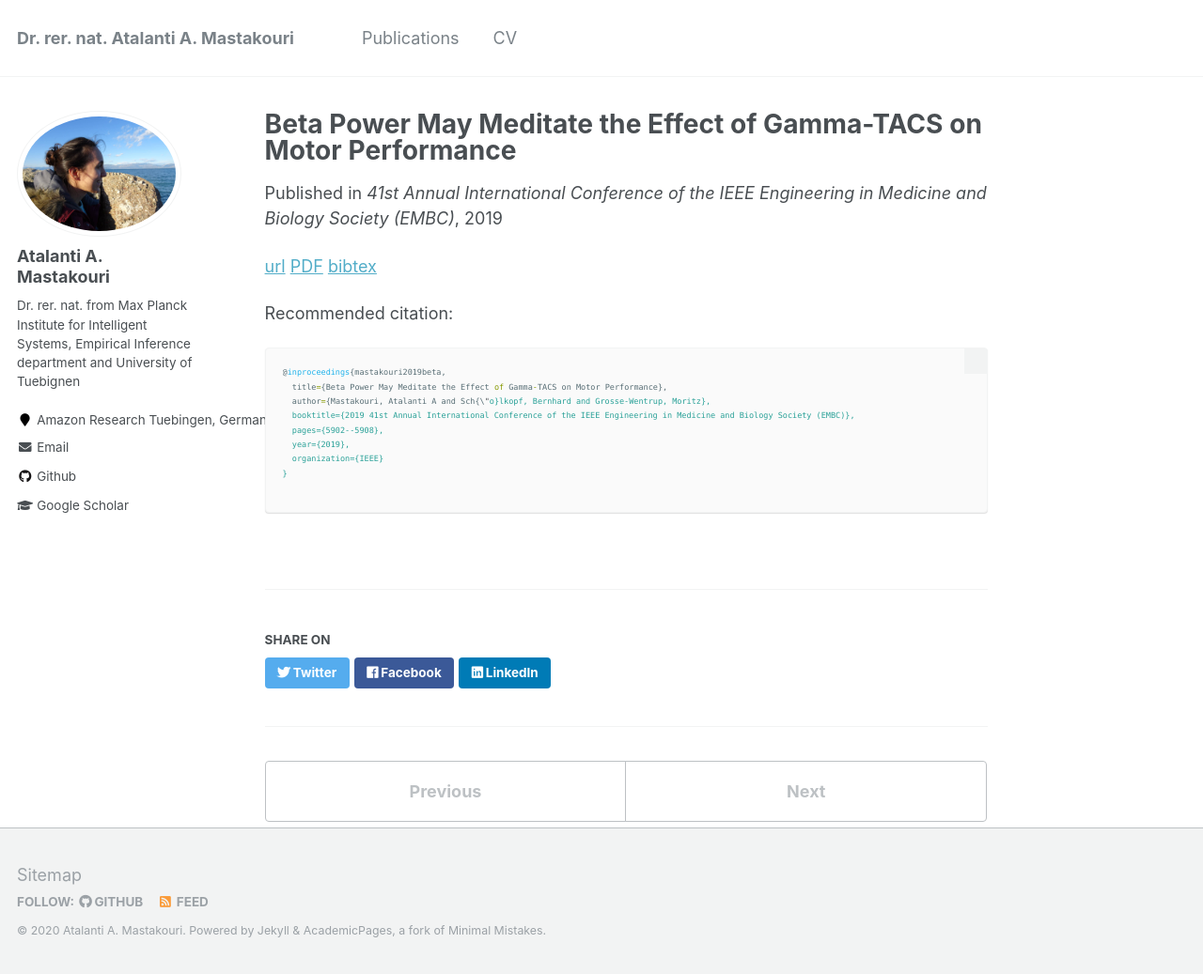
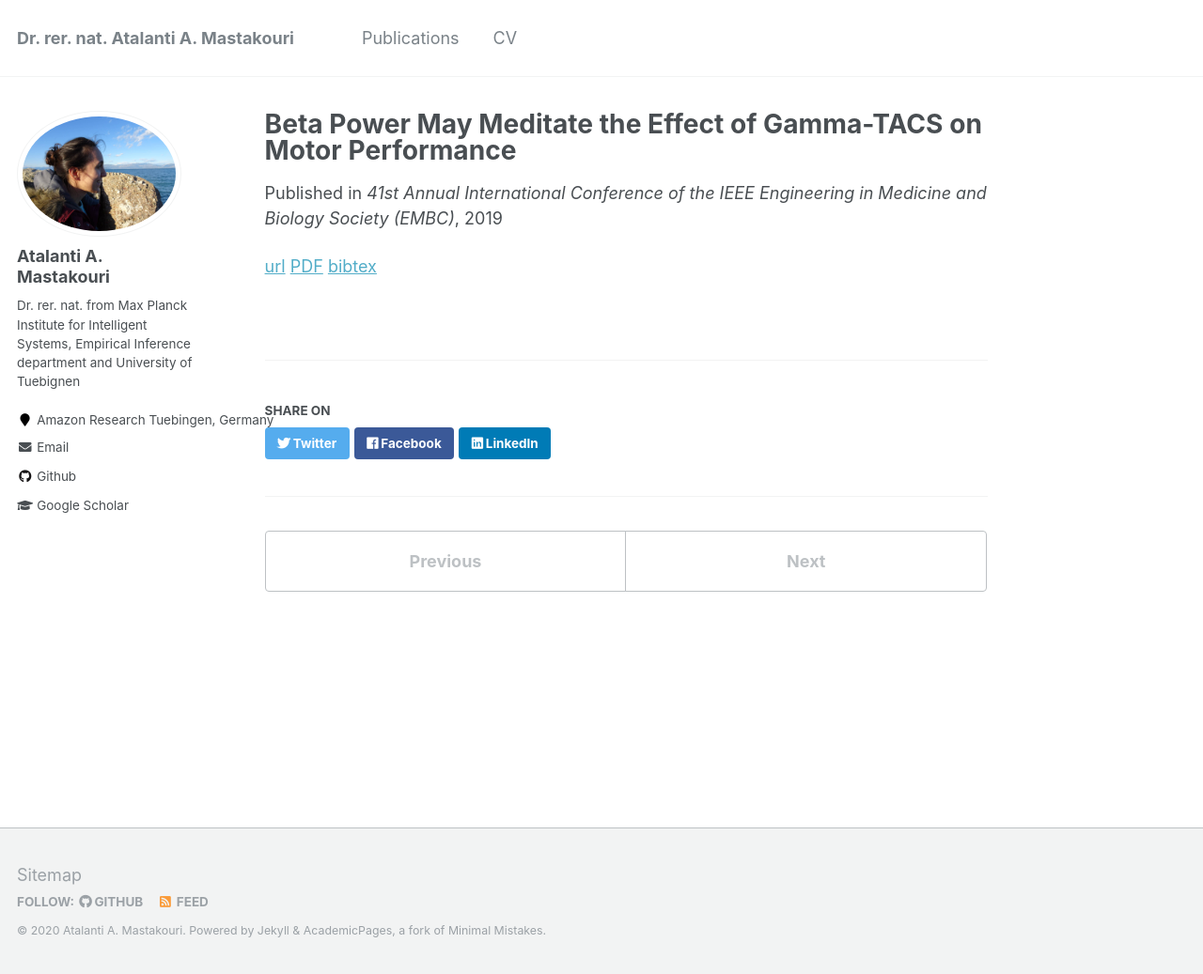
Before and after one commit to atalanti/atalanti.github.io, a Jekyll site: the page built from _publications/2019a-Beta-Power-May-Meditate-the-Effect-of-Gamma-TACS-on-Motor-Performance.md, in a window 1280 px wide and 1037 px high. Shown: the whole window at 94% size. Built offline with Jekyll 4.4.1, drawn with Linux system fonts in a browser that asks for light colours.

Commit message:
Update 2019a-Beta-Power-May-Meditate-the-Effect-of-Gamma-TACS-on-Motor-Performance.md

````diff
--- a/_publications/2019a-Beta-Power-May-Meditate-the-Effect-of-Gamma-TACS-on-Motor-Performance.md
+++ b/_publications/2019a-Beta-Power-May-Meditate-the-Effect-of-Gamma-TACS-on-Motor-Performance.md
@@ -7,16 +7,3 @@ venue: '41st Annual International Conference of the IEEE Engineering in Medicine
 [url](https://ieeexplore.ieee.org/abstract/document/8856416)
 [PDF](https://ei.is.tuebingen.mpg.de/uploads_file/attachment/attachment/515/1905.00319.pdf)
 [bibtex](https://scholar.googleusercontent.com/scholar.bib?q=info:QbsRMI7dS18J:scholar.google.com/&output=citation&scisdr=CgXPVUWVEIuduwQEkjI:AAGBfm0AAAAAX9gBijKGV2-FWTFGN-stMBHIu0el4O3k&scisig=AAGBfm0AAAAAX9gBioWYurp8DqLAIt-ZE9FLzTbc5Aqj&scisf=4&ct=citation&cd=-1&hl=en)
-
-Recommended citation:
-```javascript
-@inproceedings{mastakouri2019beta,
-  title={Beta Power May Meditate the Effect of Gamma-TACS on Motor Performance},
-  author={Mastakouri, Atalanti A and Sch{\"o}lkopf, Bernhard and Grosse-Wentrup, Moritz},
-  booktitle={2019 41st Annual International Conference of the IEEE Engineering in Medicine and Biology Society (EMBC)},
-  pages={5902--5908},
-  year={2019},
-  organization={IEEE}
-}
-
-```
````
